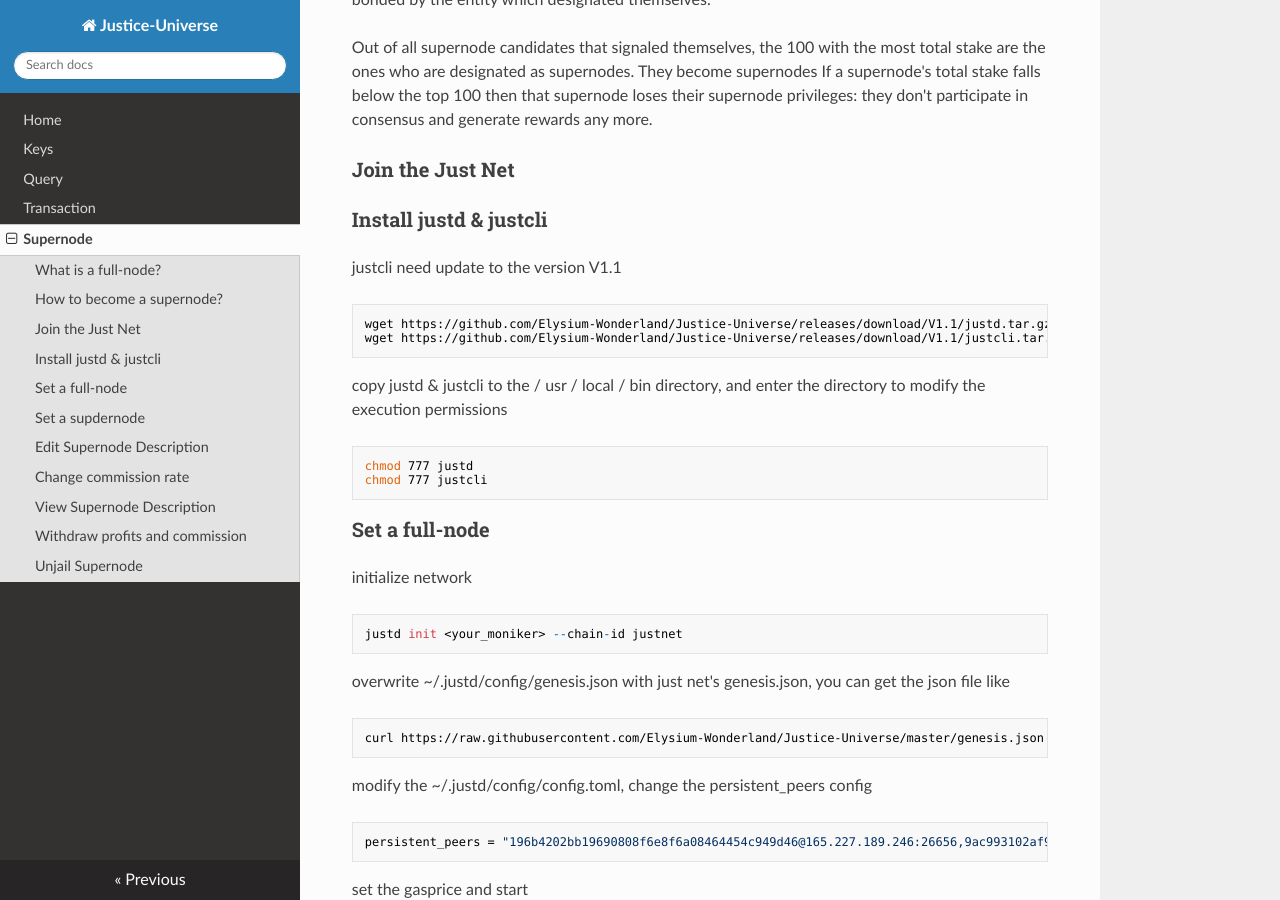
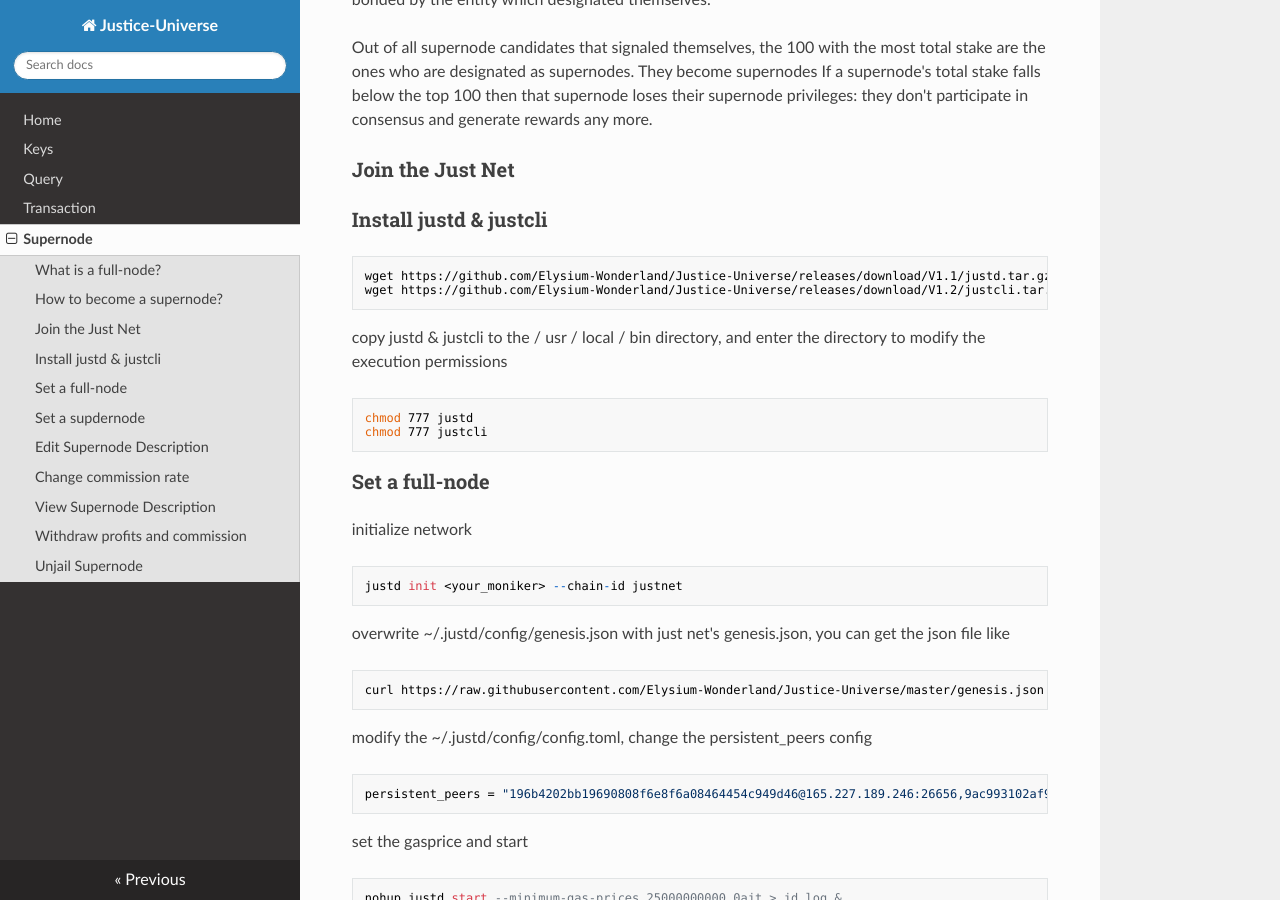
Before and after one commit to Elysium-Wonderland/Justice-Universe, an MkDocs documentation site: the page built from docs/supernode.md, in a window 1280 px wide and 900 px high, scrolled down 1064 px. Built offline with MkDocs 1.6.1, drawn with Linux system fonts in a browser that asks for light colours; nearby versions of some CDN libraries.

Commit message:
Update supernode.md

````diff
--- a/docs/supernode.md
+++ b/docs/supernode.md
@@ -30,10 +30,9 @@ Out of all supernode candidates that signaled themselves, the 100 with the most
 ### Join the Just Net
 
 ### Install justd & justcli
-justcli need update to the version V1.1
 ```
 wget https://github.com/Elysium-Wonderland/Justice-Universe/releases/download/V1.1/justd.tar.gz
-wget https://github.com/Elysium-Wonderland/Justice-Universe/releases/download/V1.1/justcli.tar.gz
+wget https://github.com/Elysium-Wonderland/Justice-Universe/releases/download/V1.2/justcli.tar.gz
 ```
 copy justd & justcli to the / usr / local / bin directory, and enter the directory to modify the execution permissions
 ```
````
